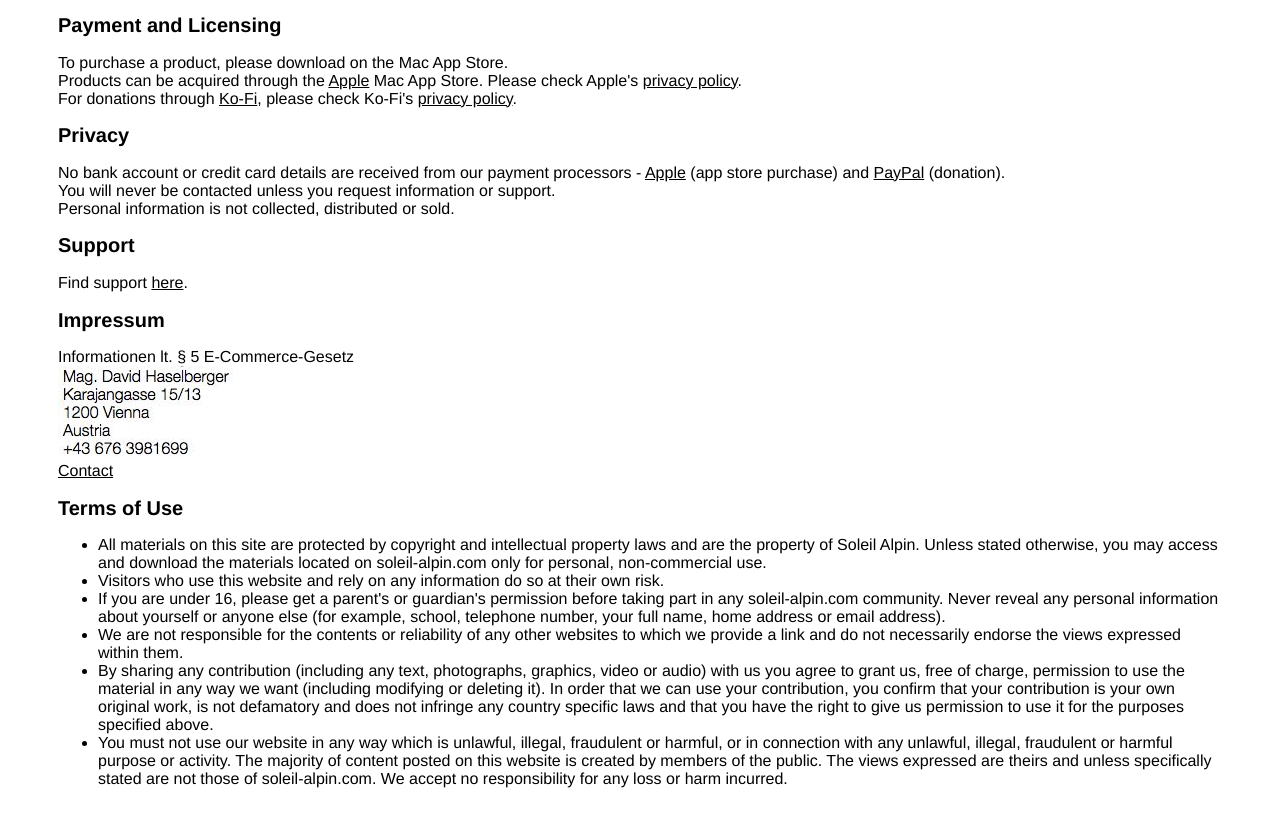
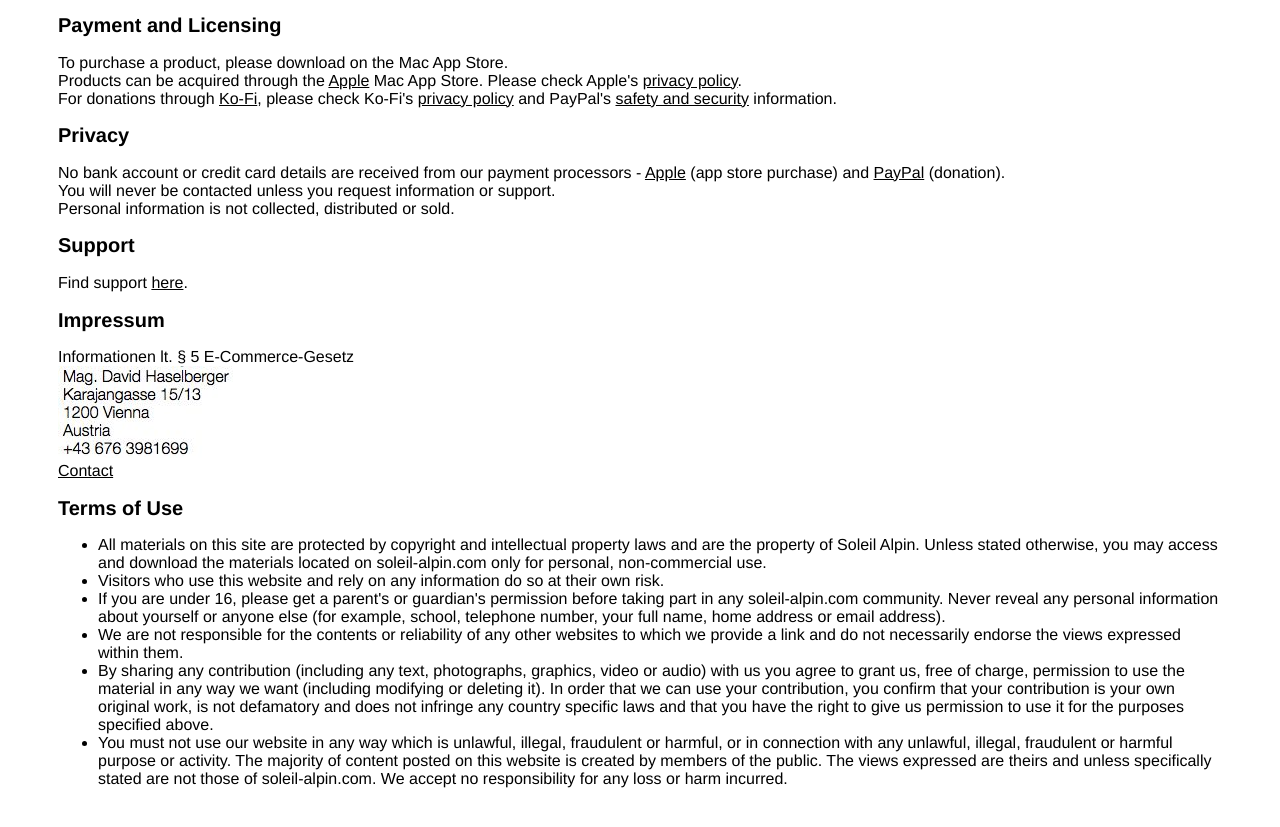
Before and after one commit to soleil-alpin/soleil-alpin.github.io, a plain HTML site: page legalsolalp.html in a window 1280 px wide. Shown: the part 89-916 px from the top of the page. Drawn offline with Linux system fonts and the light colour scheme.

Commit message:
Update legalsolalp.html

```diff
--- a/legalsolalp.html
+++ b/legalsolalp.html
@@ -15,7 +15,7 @@
 To purchase a product, please download on the Mac App Store.</br>
 Products can be acquired through the <a href="https://www.apple.com">Apple</a> Mac App Store. Please check Apple's <a href="https://www.apple.com/privacy/">privacy policy</a>.
 </br>
-For donations through <a href="https://ko-fi.com">Ko-Fi</a>, please check Ko-Fi's <a href="https://more.ko-fi.com/privacy">privacy policy</a>.
+For donations through <a href="https://ko-fi.com">Ko-Fi</a>, please check Ko-Fi's <a href="https://more.ko-fi.com/privacy">privacy policy</a> and PayPal's <a href="https://www.paypal.com/webapps/mpp/paypal-safety-and-security">safety and security</a> information.
 
 <h2>Privacy</h2>
 
```
